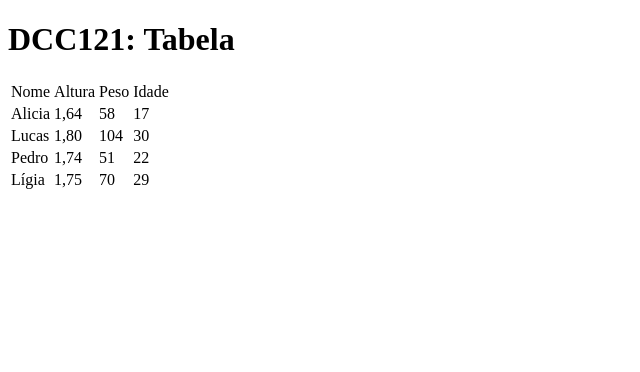
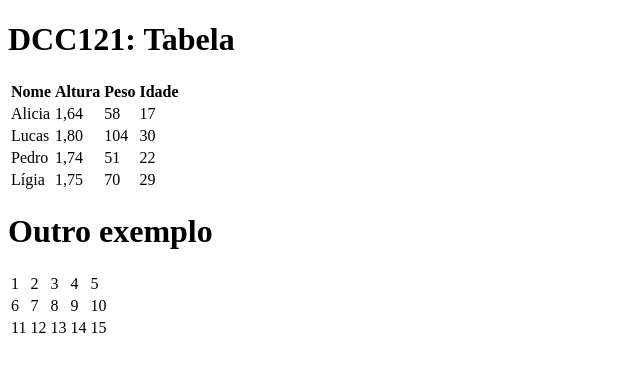
Before and after one commit to ufjf-dcc121/ufjf-dcc121-2022-1-atv2-aliciadelg23, a plain HTML site: page tabela.html in a window 1280 px wide. Shown: the whole page, without its empty margins (0-640 px from the left). Drawn offline with Linux system fonts and the light colour scheme.

```diff
--- a/tabela.html
+++ b/tabela.html
@@ -1,18 +1,75 @@
 <!DOCTYPE html>
 <html lang="en">
   <head>
-    <meta charset="UTF-8">
+    <meta charset="UTF-8" />
 
     <title>Tabela</title>
   </head>
   <body>
     <h1>DCC121: Tabela</h1>
     <table>
-    <tr><td>Nome</td>   <td>Altura </td>  <td>Peso</td>   <td>Idade </td> </tr>
-    <tr><td>Alicia</td> <td> 1,64  </td>  <td> 58</td>    <td> 17</td> </tr>
-    <tr><td>Lucas</td>  <td> 1,80  </td>  <td> 104</td>   <td> 30</td> </tr>
-    <tr><td>Pedro</td>  <td> 1,74  </td>  <td> 51</td>    <td> 22</td> </tr>
-    <tr><td>Lígia</td>  <td> 1,75  </td>  <td> 70</td>    <td> 29</td> </tr>
+      <thead>
+        <tr>
+          <th>Nome</th>
+          <th>Altura</th>
+          <th>Peso</th>
+          <th>Idade</th>
+        </tr>
+      </thead>
+
+      <tr>
+        <td>Alicia</td>
+        <td>1,64</td>
+        <td>58</td>
+        <td>17</td>
+      </tr>
+      <tr>
+        <td>Lucas</td>
+        <td>1,80</td>
+        <td>104</td>
+        <td>30</td>
+      </tr>
+      <tr>
+        <td>Pedro</td>
+        <td>1,74</td>
+        <td>51</td>
+        <td>22</td>
+      </tr>
+      <tr>
+        <td>Lígia</td>
+        <td>1,75</td>
+        <td>70</td>
+        <td>29</td>
+      </tr>
     </table>
+
+    <h1>Outro exemplo</h1>
+    <tbody>
+      <table>
+        <tr>
+          <td>1</td>
+          <td>2</td>
+          <td>3</td>
+          <td>4</td>
+          <td>5</td>
+        </tr>
+
+        <tr>
+          <td>6</td>
+          <td>7</td>
+          <td>8</td>
+          <td>9</td>
+          <td>10</td>
+        </tr>
+
+        <tr>
+          <td>11</td>
+          <td>12</td>
+          <td>13</td>
+          <td>14</td>
+          <td>15</td>
+        </tr>
+      </table>
+    </tbody>
   </body>
 </html>
```
Lines whose indentation alone changed are shown as unchanged.
